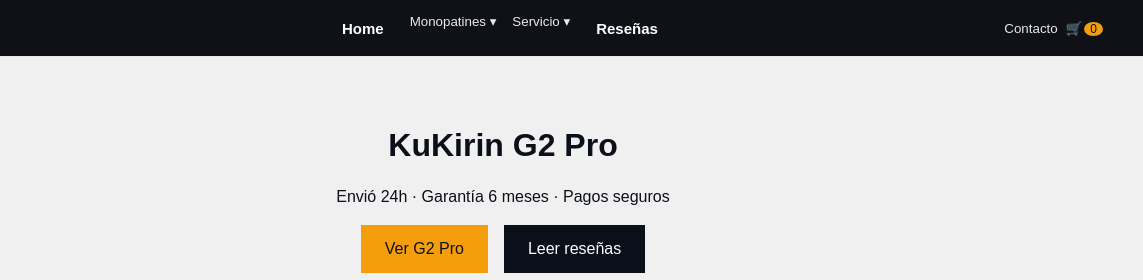
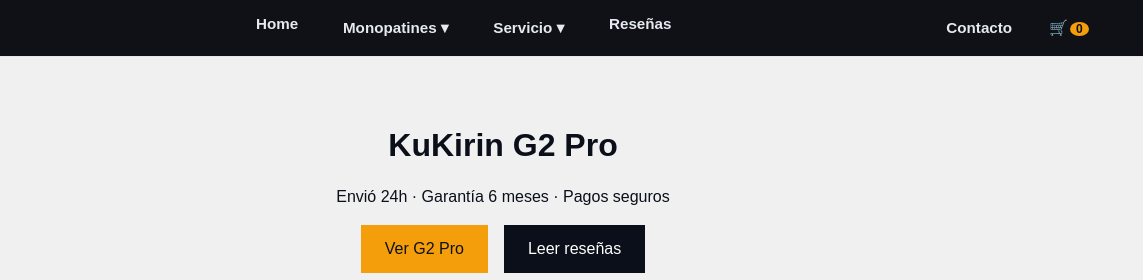
Before and after one commit to ianleom06/quality360-web, a plain HTML site: page index.html in a window 1280 px wide. Shown: the top 280 px of the page, 137-1280 px from the left. Drawn offline with Linux system fonts and the light colour scheme.

Commit message:
Update components.css
tamaños barra nav

```diff
--- a/css/components.css
+++ b/css/components.css
@@ -103,40 +103,26 @@
 #contactDrawer .drawer-panel{background:var(--bg);color:var(--text);width:300px;max-width:90%;height:100%;box-shadow:-2px 0 6px rgba(0,0,0,0.2);display:flex;flex-direction:column;transform:translateX(100%);transition:transform 0.3s;}
 #contactDrawer.open .drawer-panel{transform:translateX(0);}
 #contactDrawer .overlay{flex:1;}
-/* === NAV: tamaño y comportamiento uniformes === */
-.nav { display: flex; gap: 24px; align-items: center; }
-.nav a,
-.nav button.nav-link {
-  display: flex;
-  align-items: center;
-  gap: 6px;
-  font-size: 15px;          /* <- mismo tamaño para todos */
-  font-weight: 600;
-  line-height: 1;
-  padding: 12px 10px;       /* <- mismo padding para todos */
-  color: #fff;
-  background: none;
-  border: 0;
-  cursor: pointer;
+/* === Normalize nav sizes (links & buttons) === */
+:root{
+  --nav-size: 0.95rem;
+  --nav-pad-y: .55rem;
+  --nav-pad-x: .9rem;
+  --nav-weight: 600;
 }
 
-/* dropdown */
-.nav .has-menu { position: relative; }
-.nav .has-menu .menu {
-  display: none;
-  position: absolute;
-  top: 100%; left: 0;
-  background: #111;
-  border: 1px solid var(--line, #2b2f37);
-  border-radius: 10px;
-  min-width: 220px;
-  padding: 8px;
-  z-index: 40;
+.header .nav a,
+.header .nav button,
+.header .actions a,
+.header .actions button {
+  font-size: var(--nav-size);
+  padding: var(--nav-pad-y) var(--nav-pad-x);
+  line-height: 1;
+  font-weight: var(--nav-weight);
 }
-.nav .has-menu .menu a {
-  display: block;
-  padding: 10px 12px;
-  color: #fff;
+
+/* Asegura que el toggle del submenu tenga el mismo tamaño */
+.header .nav .has-sub > button {
+  font-size: var(--nav-size);
+  padding: var(--nav-pad-y) var(--nav-pad-x);
 }
-.nav .has-menu .menu a:hover { color: var(--brand,#ffd200); }
-.nav .has-menu.open .menu { display: block; }
```
